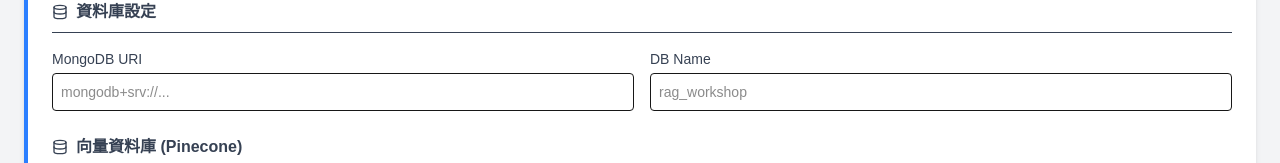
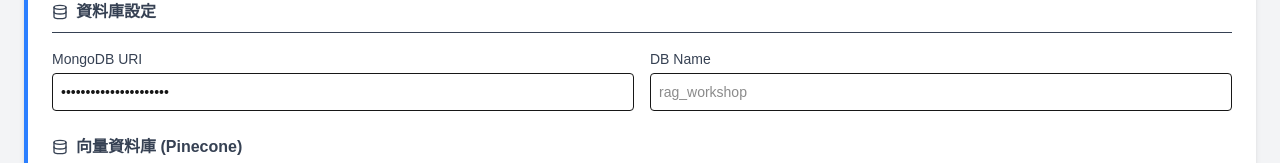
Before and after one commit to jeffery8910/ragworkshop202511, a Next.js app: page /admin in a window 1280 px wide. Shown: the part 605-768 px from the top of the page. Built offline with nearby package versions, Linux system fonts and the light colour scheme; no server answers.

Commit message:
fix: admin dashboard state persistence
- Pass initialConfig from server-side AdminPage to client components
- Initialize SetupPanel and ConfigPanel with current config values
- Ensure Admin UI reflects actual system state (cookies/env)

```diff
--- a/app/admin/page.tsx
+++ b/app/admin/page.tsx
@@ -13,21 +13,26 @@ export default async function AdminPage() {
         'PINECONE_API_KEY', 'PINECONE_INDEX_NAME',
         'LINE_CHANNEL_SECRET', 'LINE_CHANNEL_ACCESS_TOKEN',
         'ADMIN_PASSWORD',
-        // Optional keys (checked here so they appear in EnvCheck correctly)
-        'GEMINI_API_KEY',
-        'OPENAI_API_KEY',
-        'OPENROUTER_API_KEY',
-        'N8N_WEBHOOK_URL'
+        'GEMINI_API_KEY', 'OPENAI_API_KEY', 'OPENROUTER_API_KEY',
+        'N8N_WEBHOOK_URL',
+        'EMBEDDING_PROVIDER', 'EMBEDDING_MODEL', 'CHAT_MODEL',
+        'CHAT_TITLE', 'WELCOME_MESSAGE',
+        'RAG_TOP_K', 'TEMPERATURE', 'PROMPT_TEMPLATE'
     ];
 
     const missingKeys = checkKeys.filter(key => {
         const envVal = process.env[key]?.trim();
         const cookieVal = cookieStore.get(key)?.value?.trim();
-        // Check if value is defined and not empty string
         const hasEnv = !!envVal && envVal.length > 0;
         const hasCookie = !!cookieVal && cookieVal.length > 0;
         return !hasEnv && !hasCookie;
     });
 
-    return <AdminDashboard missingKeys={missingKeys} />;
+    // Prepare initial config for client components
+    const initialConfig: Record<string, string> = {};
+    checkKeys.forEach(key => {
+        initialConfig[key] = cookieStore.get(key)?.value || process.env[key] || '';
+    });
+
+    return <AdminDashboard missingKeys={missingKeys} initialConfig={initialConfig} />;
 }
--- a/components/admin/AdminDashboard.tsx
+++ b/components/admin/AdminDashboard.tsx
@@ -12,9 +12,10 @@ import KnowledgeGraph from '@/components/admin/KnowledgeGraph';
 
 interface AdminDashboardProps {
     missingKeys: string[];
+    initialConfig: Record<string, string>;
 }
 
-export default function AdminDashboard({ missingKeys }: AdminDashboardProps) {
+export default function AdminDashboard({ missingKeys, initialConfig }: AdminDashboardProps) {
     const [activeTab, setActiveTab] = useState('setup');
 
     const tabs = [
@@ -35,8 +36,8 @@ export default function AdminDashboard({ missingKeys }: AdminDashboardProps) {
                             key={tab.id}
                             onClick={() => setActiveTab(tab.id)}
                             className={`flex items-center gap-2 px-4 py-2 rounded-t-lg transition-colors font-medium text-sm ${activeTab === tab.id
-                                    ? 'bg-white text-blue-600 border border-b-0 border-gray-200 shadow-sm'
-                                    : 'text-gray-500 hover:text-gray-700 hover:bg-gray-50'
+                                ? 'bg-white text-blue-600 border border-b-0 border-gray-200 shadow-sm'
+                                : 'text-gray-500 hover:text-gray-700 hover:bg-gray-50'
                                 }`}
                         >
                             <Icon className="w-4 h-4" />
@@ -51,8 +52,8 @@ export default function AdminDashboard({ missingKeys }: AdminDashboardProps) {
                 {activeTab === 'setup' && (
                     <div className="space-y-6 animate-in fade-in slide-in-from-bottom-2 duration-300">
                         <EnvCheck missingKeys={missingKeys} />
-                        <SetupPanel />
-                        <ConfigPanel />
+                        <SetupPanel initialConfig={initialConfig} />
+                        <ConfigPanel initialConfig={initialConfig} />
                     </div>
                 )}
 
--- a/components/admin/ConfigPanel.tsx
+++ b/components/admin/ConfigPanel.tsx
@@ -3,11 +3,15 @@
 import { useState } from 'react';
 import { Save } from 'lucide-react';
 
-export default function ConfigPanel() {
+interface ConfigPanelProps {
+    initialConfig: Record<string, string>;
+}
+
+export default function ConfigPanel({ initialConfig }: ConfigPanelProps) {
     const [config, setConfig] = useState({
-        temperature: 0.7,
-        promptTemplate: '',
-        topK: 5
+        temperature: parseFloat(initialConfig['TEMPERATURE'] || '0.7'),
+        promptTemplate: initialConfig['PROMPT_TEMPLATE'] || '',
+        topK: parseInt(initialConfig['RAG_TOP_K'] || '5')
     });
 
     const handleSave = async () => {
--- a/components/admin/SetupPanel.tsx
+++ b/components/admin/SetupPanel.tsx
@@ -3,20 +3,24 @@
 import { useState } from 'react';
 import { Settings, Save, Database, Key, CheckCircle, AlertCircle, MessageSquare, Cpu } from 'lucide-react';
 
-export default function SetupPanel() {
+interface SetupPanelProps {
+    initialConfig: Record<string, string>;
+}
+
+export default function SetupPanel({ initialConfig }: SetupPanelProps) {
     const [config, setConfig] = useState({
-        MONGODB_URI: '',
-        MONGODB_DB_NAME: '',
-        PINECONE_API_KEY: '',
-        PINECONE_INDEX_NAME: '',
-        GEMINI_API_KEY: '',
-        OPENAI_API_KEY: '',
-        OPENROUTER_API_KEY: '',
-        EMBEDDING_PROVIDER: 'gemini',
-        EMBEDDING_MODEL: '',
-        CHAT_MODEL: '',
-        CHAT_TITLE: '',
-        WELCOME_MESSAGE: ''
+        MONGODB_URI: initialConfig['MONGODB_URI'] || '',
+        MONGODB_DB_NAME: initialConfig['MONGODB_DB_NAME'] || '',
+        PINECONE_API_KEY: initialConfig['PINECONE_API_KEY'] || '',
+        PINECONE_INDEX_NAME: initialConfig['PINECONE_INDEX_NAME'] || '',
+        GEMINI_API_KEY: initialConfig['GEMINI_API_KEY'] || '',
+        OPENAI_API_KEY: initialConfig['OPENAI_API_KEY'] || '',
+        OPENROUTER_API_KEY: initialConfig['OPENROUTER_API_KEY'] || '',
+        EMBEDDING_PROVIDER: initialConfig['EMBEDDING_PROVIDER'] || 'gemini',
+        EMBEDDING_MODEL: initialConfig['EMBEDDING_MODEL'] || '',
+        CHAT_MODEL: initialConfig['CHAT_MODEL'] || '',
+        CHAT_TITLE: initialConfig['CHAT_TITLE'] || '',
+        WELCOME_MESSAGE: initialConfig['WELCOME_MESSAGE'] || ''
     });
     const [status, setStatus] = useState<'idle' | 'saving' | 'success' | 'error'>('idle');
     const [message, setMessage] = useState('');
```
